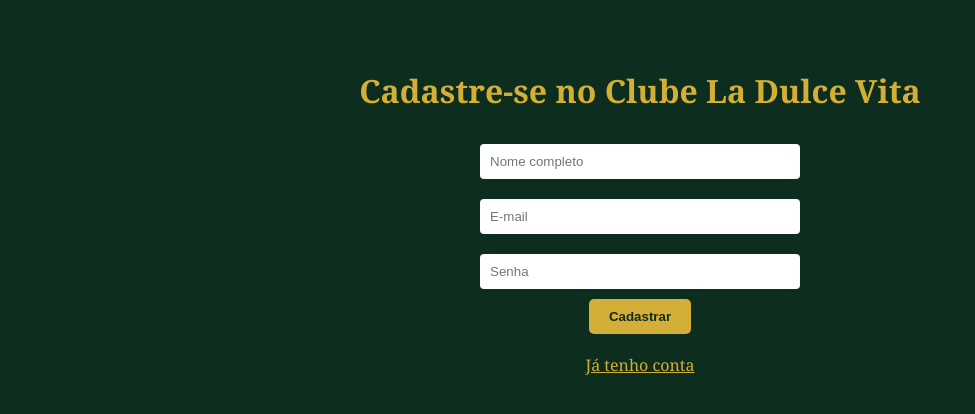
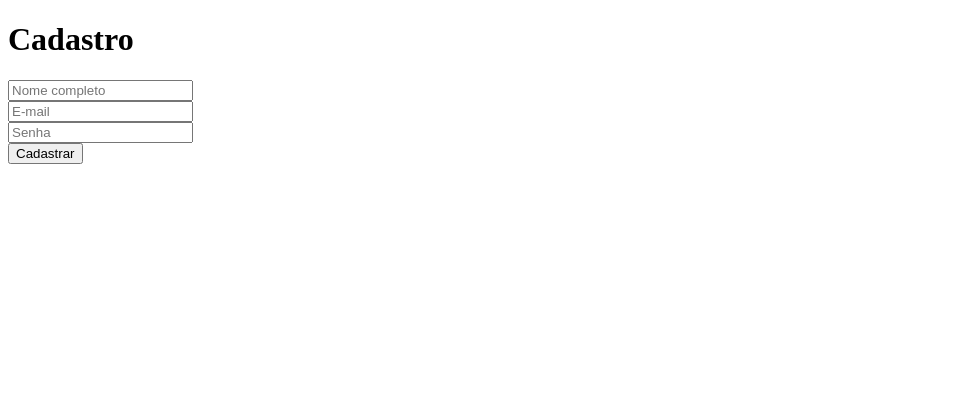
Before and after one commit to ladulcevitaconfeitaria/Ladulcevita, a plain HTML site: page templates/cadastro.html in a window 1280 px wide. Shown: the whole page, without its empty margins (0-975 px from the left). Drawn offline with Linux system fonts and the light colour scheme.

Commit message:
Update cadastro.html

```diff
--- a/templates/cadastro.html
+++ b/templates/cadastro.html
@@ -1,49 +1,16 @@
-  <!DOCTYPE html>
+<!DOCTYPE html>
 <html lang="pt-BR">
 <head>
   <meta charset="UTF-8">
-  <title>Cadastro - La Dulce Vita</title>
-  <style>
-    body {
-      background-color: #0d2d1e;
-      color: #d4af37;
-      font-family: 'Georgia', serif;
-      text-align: center;
-      padding: 40px 20px;
-    }
-    input {
-      padding: 10px;
-      margin: 10px;
-      border: none;
-      border-radius: 4px;
-      width: 80%;
-      max-width: 300px;
-    }
-    button {
-      padding: 10px 20px;
-      background-color: #d4af37;
-      color: #0d2d1e;
-      font-weight: bold;
-      border: none;
-      border-radius: 5px;
-      cursor: pointer;
-    }
-    a {
-      color: #d4af37;
-      text-decoration: underline;
-      display: block;
-      margin-top: 20px;
-    }
-  </style>
+  <title>Cadastro</title>
 </head>
 <body>
-  <h1>Cadastre-se no Clube La Dulce Vita</h1>
+  <h1>Cadastro</h1>
   <form method="post">
     <input type="text" name="nome" placeholder="Nome completo" required><br>
     <input type="email" name="email" placeholder="E-mail" required><br>
     <input type="password" name="senha" placeholder="Senha" required><br>
     <button type="submit">Cadastrar</button>
   </form>
-  <a href="/login">Já tenho conta</a>
 </body>
 </html>
```
